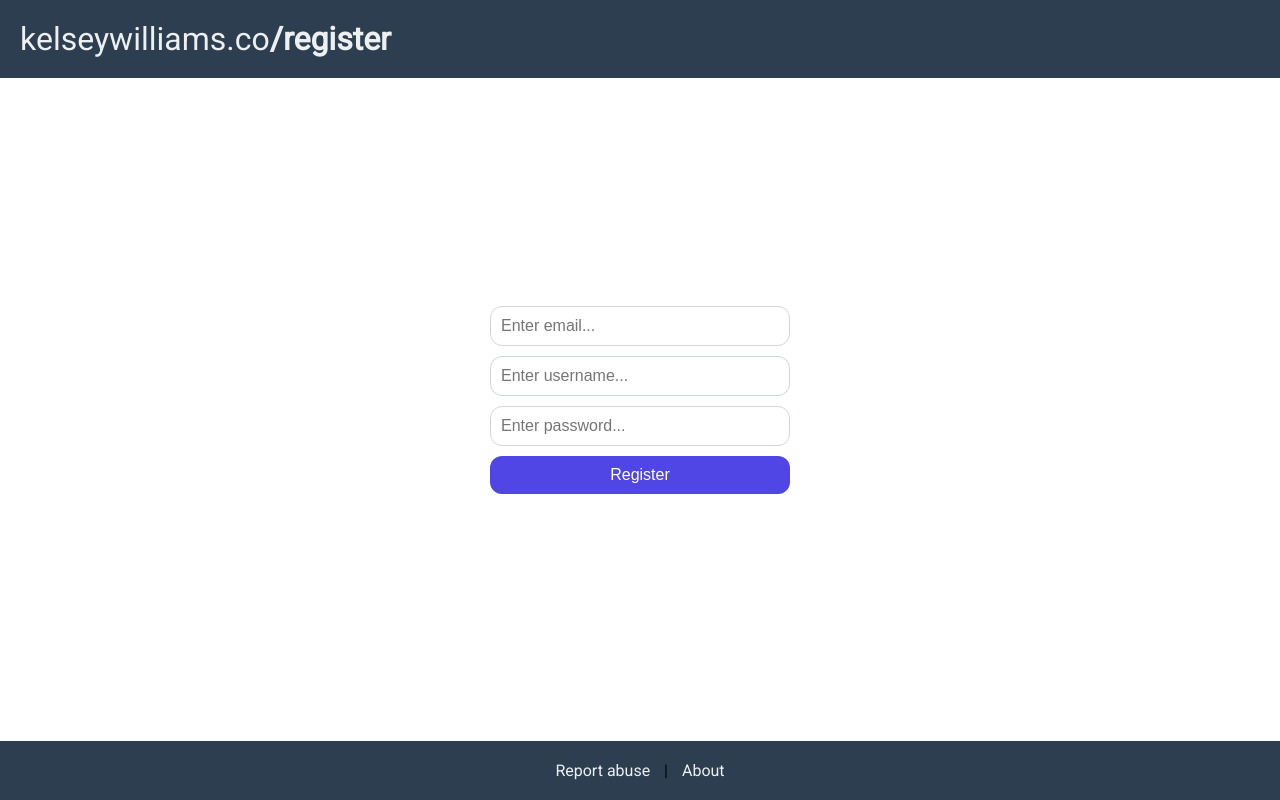
After one commit to kelseywilliams/kelseywilliams.co, a PHP site: page /register.html in a window 1280 px wide. The commit adds this page. Run offline with PHP 8.4, Linux system fonts and the light colour scheme.

Commit message:
Added auth

```diff
--- /dev/null
+++ b/home/public/register.html
@@ -0,0 +1,66 @@
+<!DOCTYPE html>
+<html lang="en">
+<head>
+    <meta charset="UTF-8">
+    <meta name="viewport" content="width=device-width, initial-scale=1" />
+    <title>register</title>
+    <link href="https://fonts.googleapis.com/css?family=Roboto&display=swap" rel="stylesheet">
+    <link rel="stylesheet" href="stylesheets/main.css">
+    <link rel="stylesheet" href="stylesheets/auth.css">
+    <script src="/scripts/register.js" defer></script>
+</head>
+<body>
+    <header>
+        <div class="logo">
+            <a href="/" style="color: inherit; text-decoration:none">kelseywilliams.co</a><span class="page">/register</span>
+        </div>
+    </header>
+
+    <main class="container">
+        <div id="messageBox" class="message hidden"></div>
+
+        <!-- Step 1: Registration Form -->
+        <form class="auth-form" id="registerForm">
+            <input
+                class="auth-input"
+                name="email"
+                type="email"
+                placeholder="Enter email..."
+                required
+            >
+            <input
+                class="auth-input"
+                name="username"
+                placeholder="Enter username..."
+                required
+            >
+            <input
+                class="auth-input"
+                name="password"
+                type="password"
+                placeholder="Enter password..."
+                required
+            >
+            <button class="auth-button" type="submit">Register</button>
+        </form>
+
+        <!-- Step 2: Verification Code Form (hidden initially) -->
+        <form class="auth-form hidden" id="verifyForm">
+            <input
+                class="auth-input"
+                name="code"
+                placeholder="Enter verification code..."
+                required
+                maxlength="4"
+            >
+            <button class="auth-button" type="submit">Verify</button>
+        </form>
+    </main>
+
+    <footer>
+        <div class="card">
+            <a href="#">Report abuse</a> | <a href="/about">About</a>
+        </div>
+    </footer>
+</body>
+</html>
--- /dev/null
+++ b/home/public/scripts/register.js
@@ -0,0 +1,95 @@
+const messageBox = document.getElementById("messageBox");
+const registerForm = document.getElementById("registerForm");
+const verifyForm = document.getElementById("verifyForm");
+
+let data = {
+    email: "",
+    username: "",
+    password: "",
+    code: ""
+}
+
+function showMessage(msg, isError = false, duration = 5000) {
+    messageBox.textContent = msg;
+    messageBox.className = isError ? "message error" : "message success";
+
+    setTimeout(hideMessage, duration);
+}
+
+function hideMessage() {
+    messageBox.className = "message hidden";
+}
+
+function showVerify() {
+    registerForm.classList.add("hidden");
+    verifyForm.classList.remove("hidden");
+}
+
+function showRegister() {
+    registerForm.classList.remove("hidden");
+    verifyForm.classList.add("hidden");
+}
+
+registerForm.addEventListener("submit", async (e) => {
+    e.preventDefault();
+    hideMessage();
+
+    const formData = new FormData(e.target);
+
+    data.email = formData.get("email");
+    data.username = formData.get("username");
+    data.password = formData.get("password");
+
+    try {
+        const res = await fetch("https://api.kelseywilliams.co/auth/send-code", {
+            method: "POST",
+            headers: {
+                "Content-Type": "application/json"
+            },
+            body: JSON.stringify({
+                "email" : data.email
+            })
+        });
+
+        if (res.ok) {
+            showMessage(`A verification code has been sent to your ${data.email}`);
+            showVerify();
+        } else {
+            const err = await res.json();
+            showMessage(`Error. ${err.message}`, true);
+        }
+
+    } catch (err) {
+        showMessage(`Error. ${err}`, true);
+        console.log(err);
+    }
+});
+
+verifyForm.addEventListener("submit", async (e) => {
+    e.preventDefault();
+
+    const formData = new FormData(e.target);
+    data.code = formData.get("code");
+
+    try {
+        const res = await fetch("https://api.kelseywilliams.co/auth/register", {
+            method: "POST",
+            headers: {
+                "Content-Type": "application/json"
+            },
+            credentials: 'include',
+            body: JSON.stringify(data)
+        });
+
+        if (res.ok) {
+            window.location.href="/?register=success";
+        } else {
+            const err = await res.json();
+            showMessage(`Error. ${err.message}`, true);
+        }
+
+    } catch (err) {
+        showMessage(`Error. ${err}`, true);
+        console.log(err);
+    }
+});
--- /dev/null
+++ b/home/public/stylesheets/auth.css
@@ -0,0 +1,42 @@
+.auth-form {
+  position: absolute;
+  top: 50%;
+  left: 50%;
+  transform: translate(-50%, -50%);
+  display: flex;
+  flex-direction: column;
+  gap: 10px;
+  width: 300px;
+}
+
+.auth-form.hidden {
+  display: none;
+}
+
+.auth-input, .auth-button {
+  padding: 10px;
+  font-size: 16px;
+}
+
+.auth-input {
+  border: 1px solid #d1d5db;
+  border-radius: 12px;
+  outline: none;
+  transition: border-color 0.2s;
+}
+
+.auth-input:focus {
+  border-color: #4f46e5;
+}
+
+.auth-button {
+  background: #4f46e5;
+  color: white;
+  border: none;
+  border-radius: 12px;
+  cursor: pointer;
+}
+
+.auth-button:hover {
+  background: #6a5ef2;
+}
--- a/home/public/stylesheets/main.css
+++ b/home/public/stylesheets/main.css
@@ -14,15 +14,59 @@ body {
 
 /* Header Styles */
 header {
-    background-color: #2c3e50;
-    padding: 20px;
-    flex-shrink: 0;
+  background-color: #2c3e50;
+  padding: 20px;
+  display: flex;
+  justify-content: space-between;
+  align-items: center;
+}
+
+.hidden {
+  display: none !important;
 }
 
 header .logo {
+    width: fit-content;
     font-size: 32px;
     color: #ecf0f1;
     transition: all 0.2s ease;
+}
+
+header #auth {
+    display: flex;
+    align-items: center;
+}
+
+#auth-logged-out,
+#auth-logged-in {
+    display: flex;
+    align-items: center;
+    gap: 10px;
+}
+
+header .login {
+    width: fit-content;
+    background: #4f46e5;
+    color: white;
+    padding: 6px 14px;
+    border-radius: 6px;
+    text-decoration: none;
+}
+
+header .signup {
+    width: fit-content;
+    background: #cecde0;
+    color: black;
+    padding: 6px 14px;
+    border-radius: 6px;
+    text-decoration: none;
+    margin-left: 5px;
+}
+
+header .username-text {
+    color: #ecf0f1;
+    font-size: 16px;
+    margin-right: 5px;
 }
 
 header .logo:hover {
@@ -272,3 +316,30 @@ footer a:hover {
         padding: 10px;
     }
 }
+
+/* message box for display error and success messages */
+
+.message {
+    padding: 12px 16px;
+    border-radius: 10px;
+    font-size: 14px;
+    margin-bottom: 14px;
+    text-align: center;
+    border: 1px solid;
+}
+
+.message.error {
+    background: #fee;
+    color: #c33;
+    border-color: #fcc;
+}
+
+.message.success {
+    background: #efe;
+    color: #2a7;
+    border-color: #cfc;
+}
+
+.message.hidden {
+    display: none;
+}
```
Also changed, not shown: home/public/index.html (+13 -5 lines), home/public/login.html (added, +53 -0 lines), home/public/scripts/index.js (added, +94 -0 lines), home/public/scripts/login.js (added, +45 -0 lines).
